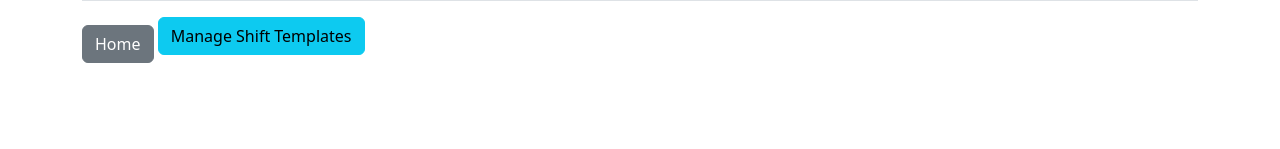
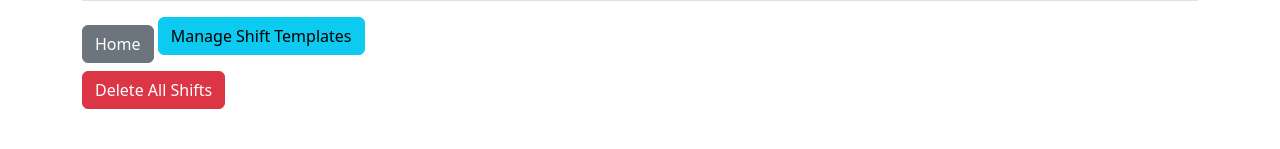
Before and after one commit to charliejb52/GrilGo, a Flask app: page /plan_schedule/1/1 in a window 1280 px wide. Shown: the part 1156-1305 px from the top of the page. Before the commit the page ends 1251 px from the top, so only its background shows below. Run offline with Flask 3, Linux system fonts and the light colour scheme.

Commit message:
added delete all shifts button

```diff
--- a/app.py
+++ b/app.py
@@ -509,6 +509,19 @@ def delete_shift(shift_id):
 
     return redirect(url_for("plan_schedule", year=year, month=month))
 
+@app.route("/delete_all_shifts/<int:year>/<int:month>", methods=["POST"])
+def delete_all_shifts(year, month):
+    # Delete all shifts in this year/month
+    Shift.query.filter(
+        extract("year", Shift.date) == year,
+        extract("month", Shift.date) == month
+    ).delete(synchronize_session=False)
+
+    db.session.commit()
+    flash(f"All shifts for {month}/{year} deleted.", "warning")
+
+    return redirect(url_for("plan_schedule", year=year, month=month))
+
 print(app.url_map)
 
 if __name__ == '__main__':
--- a/templates/plan_schedule.html
+++ b/templates/plan_schedule.html
@@ -82,6 +82,10 @@
 </table>
 <a href="{{ url_for('dashboard_manager') }}" class="btn btn-secondary">Home</a>
 <a href="{{ url_for('shift_templates') }}" class="btn btn-info mb-3">Manage Shift Templates</a>
+<form method="POST" action="{{ url_for('delete_all_shifts', year=year, month=month) }}"
+      onsubmit="return confirm('Are you sure you want to delete ALL shifts for this month?');">
+    <button type="submit" class="btn btn-danger mb-3">Delete All Shifts</button>
+</form>
 
 <style>
 .calendar th, .calendar td {
```
Also changed, not shown: instance/schedule.db.
